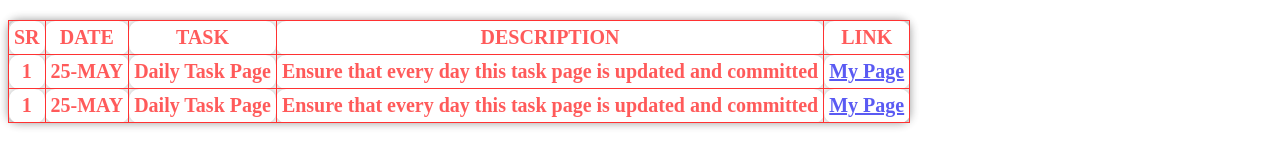
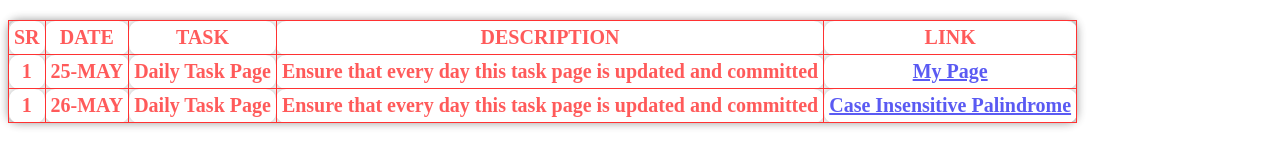
Before and after one commit to dinesh1234ddddddd/github.io, a plain HTML site: page index.html in a window 1280 px wide. Drawn offline with Linux system fonts and the light colour scheme; a script that the page names is missing.

Commit message:
Update index.html

```diff
--- a/index.html
+++ b/index.html
@@ -29,10 +29,10 @@
 
              <tr>
                 <td>1</td>
-                <td>25-MAY</td>
+                <td>26-MAY</td>
                 <td>Daily Task Page</td>
                 <td>Ensure that every day this task page is updated and committed</td>
-                <td><a href="/">My Page</a></td>
+                <td><a href="https://www.mentorpick.com/code?cid=1ff23360-aee2-4cac-b120-9e1f9df192b6&cslug=klu-y20-elite-cohort-1&pid=f3469ca9-f55d-4b46-b811-b9b2bad87017&pslug=bzCaseInsensitivePalindrome&courseId=707da31b-c631-42e7-b3fc-61b8e33cc62a&sectionId=undefined">Case Insensitive Palindrome </a></td>
             </tr>
         </tbody>
     </table>
```
